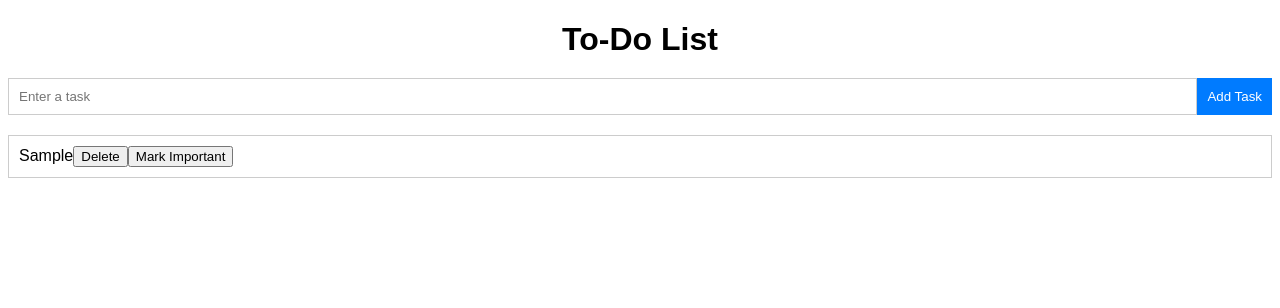
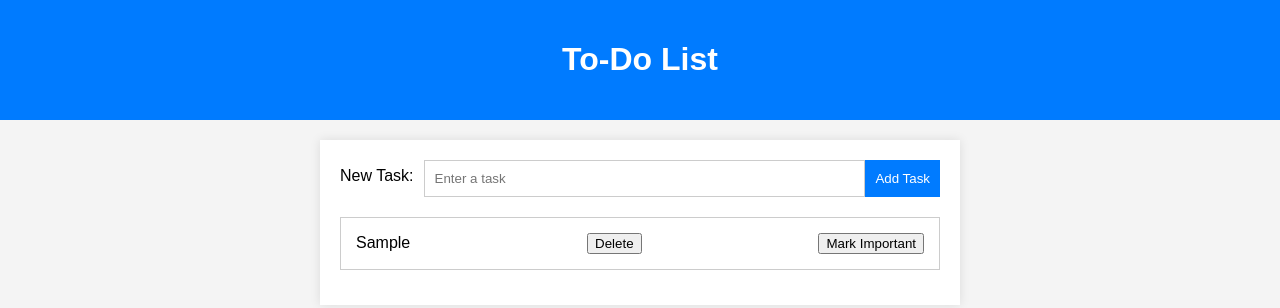
Before and after one commit to SergeNm/todo-list-html-js, a plain HTML site: page index.html in a window 1280 px wide. Both pictures are taken after typing "Sample" into the empty fields and a click on the button "Add Task". Drawn offline with Linux system fonts and the light colour scheme.

Commit message:
Use semantic HTML elements

```diff
--- a/index.html
+++ b/index.html
@@ -1,46 +1,29 @@
 <!DOCTYPE html>
-<html
-
-lang="en">
-
+<html lang="en">
   <head>
-
-
-<meta
-
-charset="UTF-8">
-
-
-<meta
-
-name="viewport"
-
-content="width=device-width, initial-scale=1.0">
-
-
+    <meta charset="UTF-8" />
+    <meta name="viewport" content="width=device-width, initial-scale=1.0" />
     <title>To-Do List</title>
-
-
-<link
-
-rel="stylesheet"
-
-href="styles.css">
-
+    <link rel="stylesheet" href="styles.css" />
   </head>
 
   <body>
-
-
+    <header>
       <h1>To-Do List</h1>
-
-
+    </header>
+    <main>
       <form id="addTaskForm">
-        <input type="text" id="newTask" placeholder="Enter a task">
+        <label for="newTask">New Task:</label>
+        <input
+          type="text"
+          id="newTask"
+          placeholder="Enter a task"
+          aria-label="New Task"
+        />
         <button type="button" id="submitTask">Add Task</button>
       </form>
-    <ul id="taskList">
-        </ul>
+      <ul id="taskList"></ul>
+    </main>
     <script src="tasks.js"></script>
   </body>
 </html>
--- a/styles.css
+++ b/styles.css
@@ -1,15 +1,34 @@
 body {
-    font-family: sans-serif;
+  font-family: "Arial", sans-serif;
+  margin: 0;
+  padding: 0;
+  background-color: #f4f4f4;
 }
 
-h1 {
+header {
   text-align: center;
+  background-color: #007bff;
+  color: #fff;
+  padding: 20px;
   margin-bottom: 20px;
+}
+
+main {
+  max-width: 600px;
+  margin: 0 auto;
+  padding: 20px;
+  background-color: #fff;
+  box-shadow: 0 0 10px rgba(0, 0, 0, 0.1);
 }
 
 form {
   display: flex;
   margin-bottom: 20px;
+}
+
+label {
+  margin-right: 10px;
+  line-height: 32px;
 }
 
 #newTask {
@@ -33,11 +52,14 @@ form {
 }
 
 #taskList li {
-    padding: 10px;
+  padding: 15px;
   border: 1px solid #ccc;
-    margin-bottom: 10px;
+  margin-bottom: 15px;
+  display: flex;
+  justify-content: space-between;
+  align-items: center;
 }
 
 .important {
-    background-color: #ffa500;
+  background-color: #eee;
 }
--- a/tasks.js
+++ b/tasks.js
@@ -2,29 +2,121 @@ const taskList = document.getElementById("taskList");
 const newTaskInput = document.getElementById("newTask");
 const submitTaskButton = document.getElementById("submitTask");
 
-submitTaskButton.addEventListener("click", () => {
+// Run when the DOM is fully loaded
+document.addEventListener("DOMContentLoaded", () => {
+  // Load tasks from local storage
+  loadTasksFromLocalStorage();
+});
+
+// Event listener for adding a task (button click)
+submitTaskButton.addEventListener("click", addTask);
+
+// Event listener for pressing Enter key to add a task
+newTaskInput.addEventListener("keypress", (event) => {
+  if (event.key === "Enter") {
+    addTask();
+  }
+});
+
+// Function to add a new task to the list
+function addTask() {
+  // Get the task text from the input field
   const taskText = newTaskInput.value.trim();
   if (taskText) {
+    // Create a new list item for the task
     const newTask = document.createElement("li");
-    newTask.textContent = taskText;
+
+    // Create a span element for the task text
+    const taskTextElement = document.createElement("span");
+    taskTextElement.textContent = taskText;
+    newTask.appendChild(taskTextElement);
+
+    // Add a class for styling and interaction
     newTask.classList.add("clickable");
 
-    const importantButton = document.createElement("button");
-    importantButton.textContent = "Mark Important";
-    importantButton.addEventListener("click", () => {
+    // Create buttons for marking as important and deleting the task
+    const importantButton = createButton("Mark Important", () => {
       newTask.classList.toggle("important");
+      saveTasksToLocalStorage();
     });
 
-    const deleteButton = document.createElement("button");
-    deleteButton.textContent = "Delete";
-    deleteButton.addEventListener("click", () => {
+    const deleteButton = createButton("Delete", () => {
       newTask.remove();
+      saveTasksToLocalStorage();
     });
 
+    // Append buttons to the task
     newTask.appendChild(deleteButton);
     newTask.appendChild(importantButton);
 
+    // Insert the new task at the beginning of the task list
     taskList.insertBefore(newTask, taskList.firstChild);
+
+    // Clear the input field
     newTaskInput.value = "";
+
+    // Save tasks to local storage
+    saveTasksToLocalStorage();
   }
-});
+}
+
+// Function to create a button with a specified text and click event handler
+function createButton(text, clickHandler) {
+  const button = document.createElement("button");
+  button.textContent = text;
+  button.addEventListener("click", clickHandler);
+  return button;
+}
+
+// Function to save tasks to local storage
+function saveTasksToLocalStorage() {
+  // Extract task details from the task list and save to local storage
+  const tasks = Array.from(taskList.children).map((task) => {
+    return {
+      text: task.querySelector("span").textContent,
+      important: task.classList.contains("important"),
+    };
+  });
+
+  localStorage.setItem("tasks", JSON.stringify(tasks));
+}
+
+// Function to load tasks from local storage and populate the task list
+function loadTasksFromLocalStorage() {
+  const storedTasks = localStorage.getItem("tasks");
+  if (storedTasks) {
+    const tasks = JSON.parse(storedTasks);
+    tasks.forEach((taskDetails) => {
+      // Create a new task list item
+      const newTask = document.createElement("li");
+
+      // Create a span element for the task text
+      const taskTextElement = document.createElement("span");
+      taskTextElement.textContent = taskDetails.text;
+      newTask.appendChild(taskTextElement);
+
+      // Create buttons for marking as important and deleting the task
+      const importantButton = createButton("Mark Important", () => {
+        newTask.classList.toggle("important");
+        saveTasksToLocalStorage();
+      });
+
+      const deleteButton = createButton("Delete", () => {
+        newTask.remove();
+        saveTasksToLocalStorage();
+      });
+
+      // Append buttons to the task
+      newTask.appendChild(deleteButton);
+      newTask.appendChild(importantButton);
+
+      // Set the "important" class based on the loaded data
+      if (taskDetails.important) {
+        newTask.classList.add("important");
+      }
+
+      // Append the new task to the task list
+      taskList.appendChild(newTask);
+    });
+  }
+}
```
Lines whose indentation alone changed are shown as unchanged.
